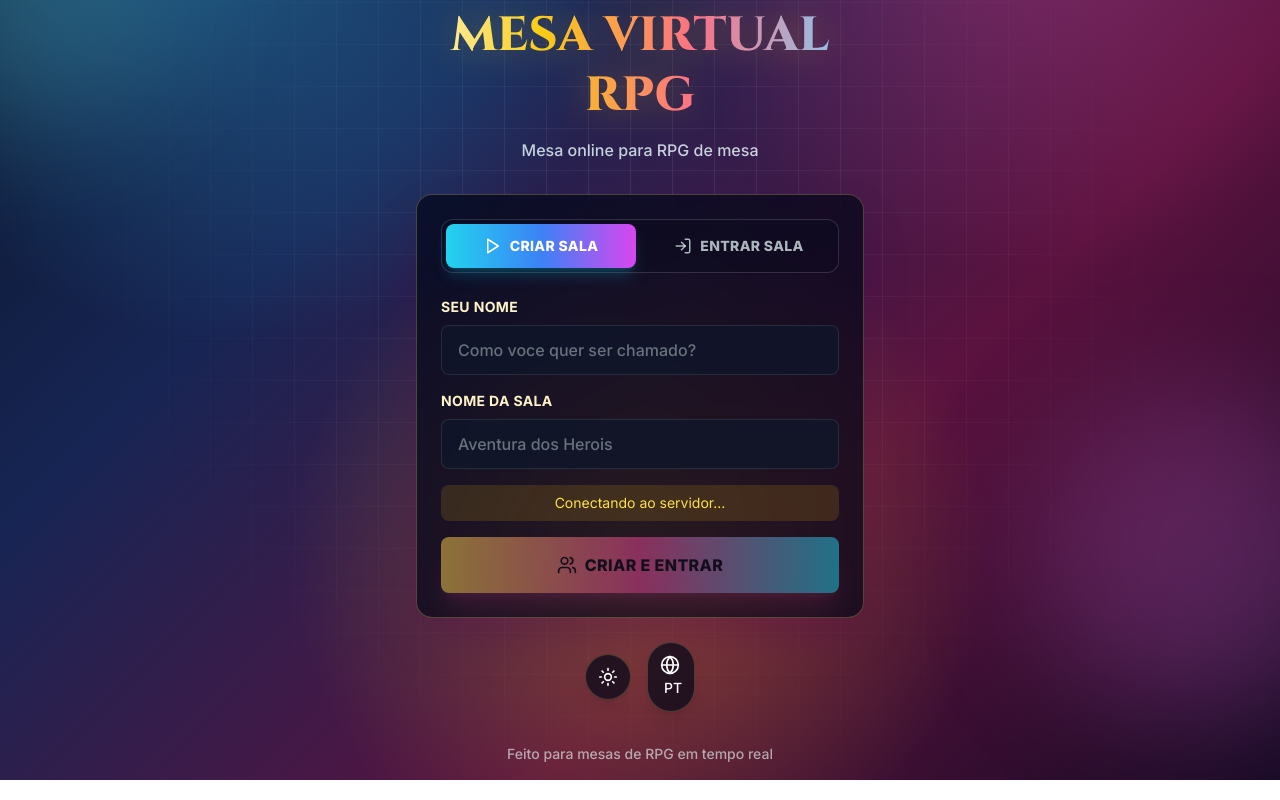
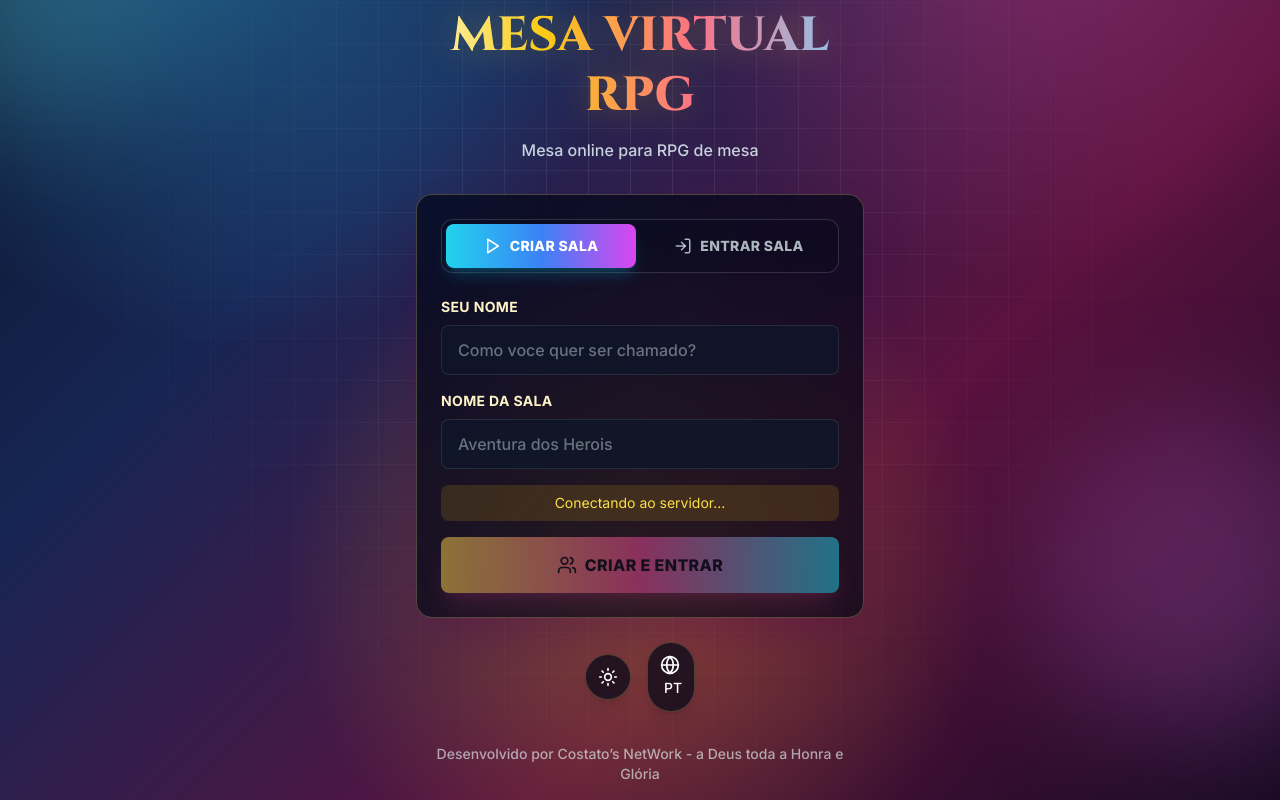
Before and after one commit to carloscostato-cmyk/RPG, a React (Vite) app in the folder frontend/: page / in a window 1280 px wide. Shown: the part 250-1050 px from the top of the page. Built offline with nearby package versions, Linux system fonts and the light colour scheme; no server answers.

Commit message:
docs: update credits and branding

```diff
--- a/frontend/src/pages/LandingPage.tsx
+++ b/frontend/src/pages/LandingPage.tsx
@@ -213,7 +213,7 @@ export const LandingPage: React.FC = () => {
         </div>
 
         <p className={`mt-8 text-center text-sm font-medium ${isDarkMode ? 'text-cyan-50/60' : 'text-slate-600'}`}>
-          Feito para mesas de RPG em tempo real
+          Desenvolvido por Costato’s NetWork - a Deus toda a Honra e Glória
         </p>
       </motion.div>
     </div>
```
Also changed, not shown: 1 other file (tests, documents, lock files or other folders).
